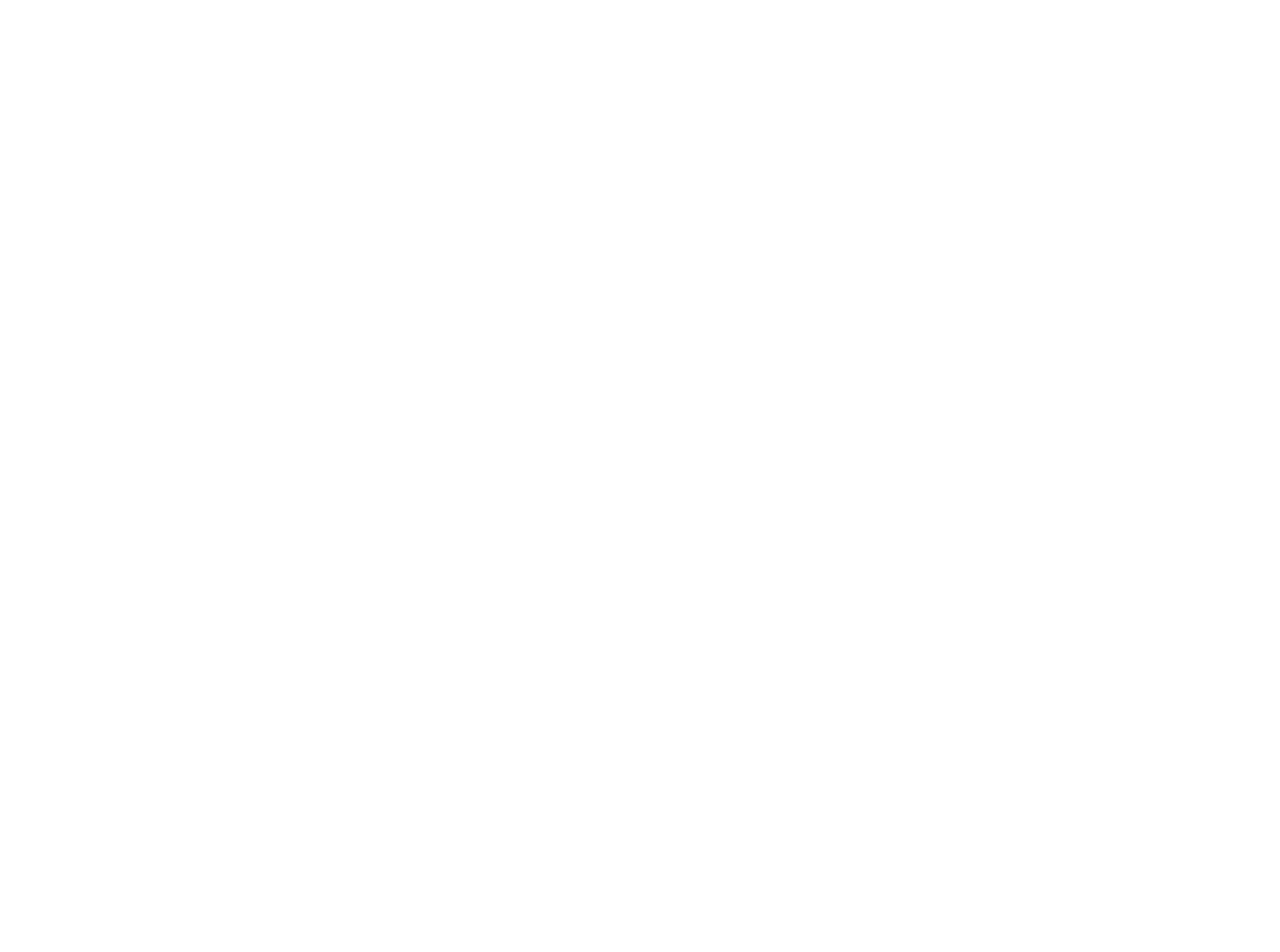
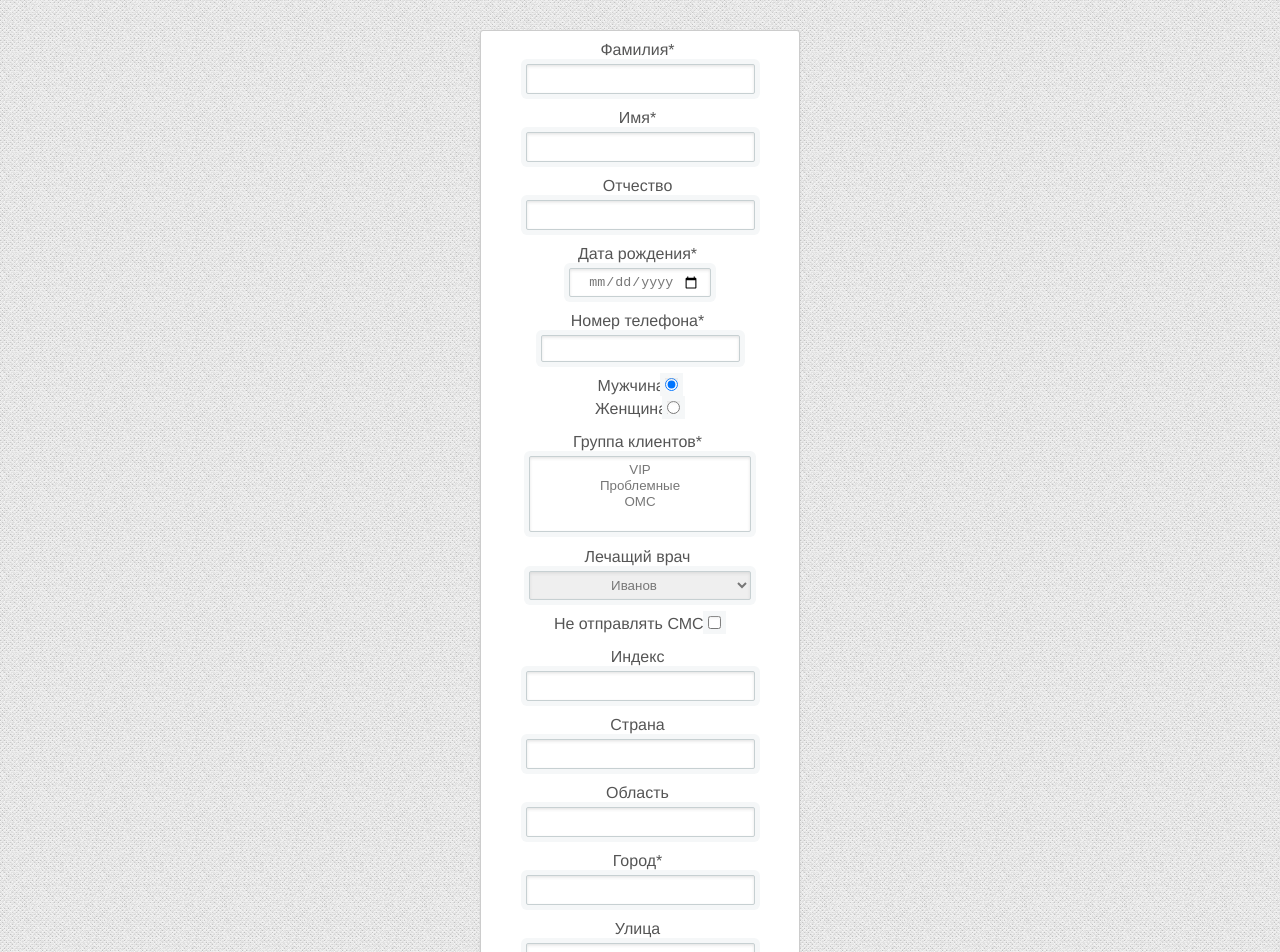
Before and after one commit to zulwaran/create-user, a Vue app: page / in a window 1280 px wide. Shown: the top 952 px of the page. Before the commit the page ends 800 px from the top, so only its background shows below. Built offline with nearby package versions, Linux system fonts and the light colour scheme.

Commit message:
create form

```diff
--- a/src/App.vue
+++ b/src/App.vue
@@ -1,24 +1,38 @@
 <template>
-  <div id="app">
+  <div id="app" :style="{ backgroundImage: `url(${BG})` }">
+    <CreateUser />
   </div>
 </template>
 
 <script>
-
+import BG from "@/assets/img/bg.png";
+import CreateUser from "./components/CreateUser.vue";
 export default {
-  name: 'App',
+  name: "App",
   components: {
-  }
-}
+    CreateUser,
+  },
+  data() {
+    return {
+      BG,
+    };
+  },
+};
 </script>
 
 <style lang="scss">
+* {
+  box-sizing: border-box;
+  margin: 0;
+  padding: 0;
+}
 #app {
+  font-size: 16px;
   font-family: Avenir, Helvetica, Arial, sans-serif;
   -webkit-font-smoothing: antialiased;
   -moz-osx-font-smoothing: grayscale;
   text-align: center;
   color: #2c3e50;
-  margin-top: 60px;
+  background-image: url("https://i.pinimg.com/736x/1f/32/de/1f32de75ae0a1ac218a902f6f361a6d7.jpg");
 }
 </style>
--- /dev/null
+++ b/src/components/CreateUser.vue
@@ -0,0 +1,132 @@
+<template>
+  <form class="create-user">
+    <div class="create-user__personal">
+      <div class="field">
+        <label>Фамилия*</label>
+        <input type="text" />
+      </div>
+      <div class="field">
+        <label>Имя*</label>
+        <input type="text" />
+      </div>
+      <div class="field">
+        <label>Отчество</label>
+        <input type="text" />
+      </div>
+      <div class="field">
+        <label>Дата рождения*</label>
+        <input type="date" />
+      </div>
+      <div class="field">
+        <label>Номер телефона*</label>
+        <input type="tel" />
+      </div>
+      <div class="field">
+        <label
+          >Мужчина<input type="radio" name="gender" checked value="Male"
+        /></label>
+        <label
+          >Женщина<input type="radio" name="gender" value="Female"
+        /></label>
+      </div>
+      <div class="field">
+        <label>Группа клиентов* </label>
+        <select multiple>
+          <option>VIP</option>
+          <option>Проблемные</option>
+          <option>ОМС</option>
+        </select>
+      </div>
+      <div class="field">
+        <label> Лечащий врач </label>
+        <select>
+          <option>Иванов</option>
+          <option>Захаров</option>
+          <option>Чернышева</option>
+        </select>
+      </div>
+      <div class="field">
+        <label>Не отправлять СМС <input type="checkbox" /></label>
+      </div>
+    </div>
+
+    <div class="create-user__adress">
+      <div class="field">
+        <label>Индекс</label>
+        <input type="text" />
+      </div>
+      <div class="field"><label>Страна</label><input type="text" /></div>
+      <div class="field"><label>Область</label><input type="text" /></div>
+      <div class="field"><label>Город*</label><input type="text" /></div>
+      <div class="field"><label>Улица</label><input type="text" /></div>
+      <div class="field"><label>Дом</label><input type="text" /></div>
+    </div>
+
+    <div class="create-user__document">
+      <div class="field">
+        <label>Тип документа </label>
+        <select>
+          <option>Паспорт</option>
+          <option>Свидетельство о рождении</option>
+          <option>Вод. удостоверение</option>
+        </select>
+      </div>
+      <div class="field"><label>Серия</label><input type="text" /></div>
+      <div class="field"><label>Номер</label><input type="text" /></div>
+      <div class="field">
+        <label>Кем выдан</label>
+        <textarea name="" id="" cols="30" rows="5"></textarea>
+      </div>
+      <div class="field"><label>Дата выдачи*</label><input type="date" /></div>
+    </div>
+  </form>
+</template>
+
+<script>
+export default {};
+</script>
+
+<style>
+.create-user {
+  margin: 30px 0;
+  min-width: 320px;
+  background: #fff;
+  border: 1px solid #ccc;
+  box-shadow: 0 1px 2px rgb(0 0 0 / 10%);
+  border-radius: 3px;
+  padding: 10px 0 0;
+  display: inline-block;
+}
+.field {
+  margin-bottom: 15px;
+  text-align-last: center;
+  justify-content: center;
+}
+.field label {
+  color: #555;
+  display: block;
+  margin-bottom: 5px;
+  align-self: center;
+  margin-right: 5px;
+}
+.field input {
+  color: #777;
+  padding: 5px 10px;
+  border: 1px solid #c7d0d2;
+  border-radius: 2px;
+  box-shadow: inset 0 1.5px 3px rgb(190 190 190 / 40%), 0 0 0 5px #f5f7f8;
+  outline: none;
+}
+.field select {
+  padding: 5px 0;
+  width: 70%;
+  color: #777;
+  border: 1px solid #c7d0d2;
+  border-radius: 2px;
+  box-shadow: inset 0 1.5px 3px rgb(190 190 190 / 40%), 0 0 0 5px #f5f7f8;
+  outline: none;
+}
+input[type="text"] {
+  font-size: 16px;
+}
+</style>
```
Also changed, not shown: src/assets/img/bg.png (added).
